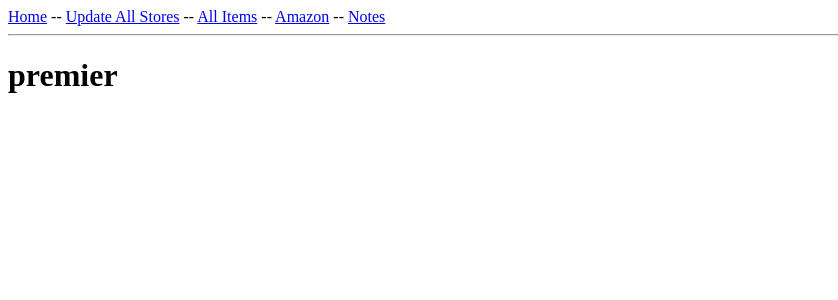
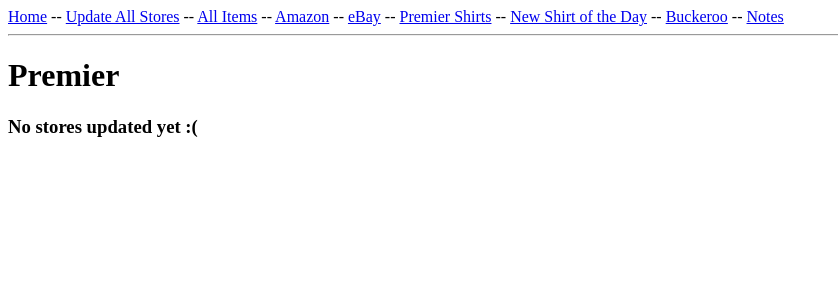
Before and after one commit to andy-gaber/premier-pick-list, a Flask app: page / in a window 1280 px wide. Shown: the top 300 px of the page, without its empty margins (0-838 px from the left). Run offline with Flask 3, Linux system fonts and the light colour scheme.

Commit message:
add route functions for remaining stores

```diff
--- a/app/routes.py
+++ b/app/routes.py
@@ -3,7 +3,7 @@ import datetime
 import requests
 from requests.auth import HTTPBasicAuth
 
-from flask import render_template, flash, redirect, url_for
+from flask import render_template, flash, redirect, url_for, current_app
 from app import app
 from app.forms import NoteForm
 from app.models import Item, Note
@@ -29,8 +29,15 @@ BUCKEROO = 'Buckeroo'
 
 @app.route('/', methods=['GET', 'POST'])
 def home():
-	header = {'name':'premier'}
-	return render_template('home.html', title='Premier App', header=header)
+	# display date and time of most recent update for all stores
+	with app.app_context():
+		try:
+			update = current_app.last_update
+		except:
+			update = "No stores updated yet :("
+
+	header = {'name':'Premier'}
+	return render_template('home.html', title='Premier App', header=header, last_update=update)
 
 
 @app.route('/notes', methods=['GET', 'POST'])
@@ -47,6 +54,10 @@ def update():
 	if _refresh_stores():
 		flash('All Stores Updated!')
 
+		# set date and time when all stores were last updated, ex: "Jan 31 2022, 11:59PM"
+		with app.app_context():
+			current_app.last_update = datetime.datetime.now().strftime('%b %d %Y, %I:%M%p')
+
 		# amazon
 		usa_await, usa_pend, can_await, can_pend = _get_amazon_orders()
 		usa_await_order_data = _parse_order_metadata(usa_await, AMAZON)
@@ -58,49 +69,46 @@ def update():
 			print(v)
 			print('-'*80)
 
+		# ebay
+		ebay_orders = _get_ebay_orders()
+		ebay_order_data = _parse_order_metadata(ebay_orders, EBAY, is_ebay=True)
+		for k,v in ebay_order_data.items():
+			print(k)
+			print(v)
+			print('-'*80)
 
+		# premier shirtrs
+		prem_orders = _get_prem_orders()
+		prem_order_data = _parse_order_metadata(prem_orders, PREM_SHIRTS)
+		for k,v in prem_order_data.items():
+			print(k)
+			print(v)
+			print('-'*80)
 
+		# new shirt of the day
+		nsotd_orders = _get_nsotd_orders()
+		nsotd_order_data = _parse_order_metadata(nsotd_orders, NSOTD)
+		for k,v in nsotd_order_data.items():
+			print(k)
+			print(v)
+			print('-'*80)
 
-
-		# # ebay
-		# ebay_orders = _get_ebay_orders()
-		# ebay_order_data = _parse_order_metadata(ebay_orders, EBAY, is_ebay=True)
-		# for k,v in ebay_order_data.items():
-		# 	print(k)
-		# 	print(v)
-		# 	print('-'*80)
-
-		# # premier shirtrs
-		# prem_orders = _get_prem_orders()
-		# prem_order_data = _parse_order_metadata(prem_orders, PREM_SHIRTS)
-		# for k,v in prem_order_data.items():
-		# 	print(k)
-		# 	print(v)
-		# 	print('-'*80)
-
-		# # new shirt of the day
-		# nsotd_orders = _get_nsotd_orders()
-		# nsotd_order_data = _parse_order_metadata(nsotd_orders, NSOTD)
-		# for k,v in nsotd_order_data.items():
-		# 	print(k)
-		# 	print(v)
-		# 	print('-'*80)
-
-		# # buckeroo
-		# buck_orders = _get_buckeroo_orders()
-		# buck_order_data = _parse_order_metadata(buck_orders, BUCKEROO)
-		# for k,v in buck_order_data.items():
-		# 	print(k)
-		# 	print(v)
-		# 	print('-'*80)
+		# buckeroo
+		buck_orders = _get_buckeroo_orders()
+		buck_order_data = _parse_order_metadata(buck_orders, BUCKEROO)
+		for k,v in buck_order_data.items():
+			print(k)
+			print(v)
+			print('-'*80)
 
 		return redirect(url_for('home'))
 	flash(f'[Error] store refresh')
 	return redirect(url_for('home'))
 
 
+# order by SKU
 #
-# order by SKU
+# *** Need to condense each SKU and sizes
 #
 @app.route('/all-items')
 def all_items():
@@ -110,10 +118,29 @@ def all_items():
 
 @app.route('/amazon')
 def amazon():
-
 	amazon_items = Item.query.filter_by(store=AMAZON).order_by(Item.order_datetime.desc()).all()
+	return render_template('amazon.html', items=amazon_items)
 
 
+@app.route('/ebay')
+def ebay():
+	ebay_items = Item.query.filter_by(store=EBAY).order_by(Item.order_datetime.desc()).all()
+	return render_template('ebay.html', items=ebay_items)
 
 
-	return render_template('all-items.html', items=amazon_items)
+@app.route('/premier-shirts')
+def prem_shirts():
+	prem_items = Item.query.filter_by(store=PREM_SHIRTS).order_by(Item.order_datetime.desc()).all()
+	return render_template('premier-shirts.html', items=prem_items)
+
+
+@app.route('/new-shirt-of-the-day')
+def nsotd():
+	nsotd_items = Item.query.filter_by(store=NSOTD).order_by(Item.order_datetime.desc()).all()
+	return render_template('new-shirt-of-the-day.html', items=nsotd_items)
+
+
+@app.route('/buckeroo')
+def buckeroo():
+	buck_items = Item.query.filter_by(store=BUCKEROO).order_by(Item.order_datetime.desc()).all()
+	return render_template('buckeroo.html', items=buck_items)
--- a/app/templates/amazon.html
+++ b/app/templates/amazon.html
@@ -3,7 +3,10 @@
 {% block content %}
     {% for item in items %}
     <p>
+        {{ item.store }}<br>
         {{ item.order_datetime }}<br>
+        {{ item.order_num}}<br>
+        {{ item.customer }}<br>
         {{ item.sku }}
     </p>
     {% endfor %}
--- a/app/templates/base.html
+++ b/app/templates/base.html
@@ -9,6 +9,10 @@
             <a href="{{ url_for('update') }}">Update All Stores</a> --
             <a href="{{ url_for('all_items') }}">All Items</a> --
             <a href="{{ url_for('amazon') }}">Amazon</a> --
+            <a href="{{ url_for('ebay') }}">eBay</a> --
+            <a href="{{ url_for('prem_shirts') }}">Premier Shirts</a> --
+            <a href="{{ url_for('nsotd') }}">New Shirt of the Day</a> --
+            <a href="{{ url_for('buckeroo') }}">Buckeroo</a> --
             <a href="{{ url_for('notes') }}">Notes</a>
         </div>
 
--- a/app/templates/home.html
+++ b/app/templates/home.html
@@ -2,4 +2,5 @@
 
 {% block content %}
     <h1>{{ header.name }}</h1>
+    <h3>{{ last_update }}
 {% endblock %}
```
Also changed, not shown: app/templates/buckeroo.html (added, +13 -0 lines), app/templates/ebay.html (added, +13 -0 lines), app/templates/new-shirt-of-the-day.html (added, +13 -0 lines), app/templates/premier-shirts.html (added, +13 -0 lines).
